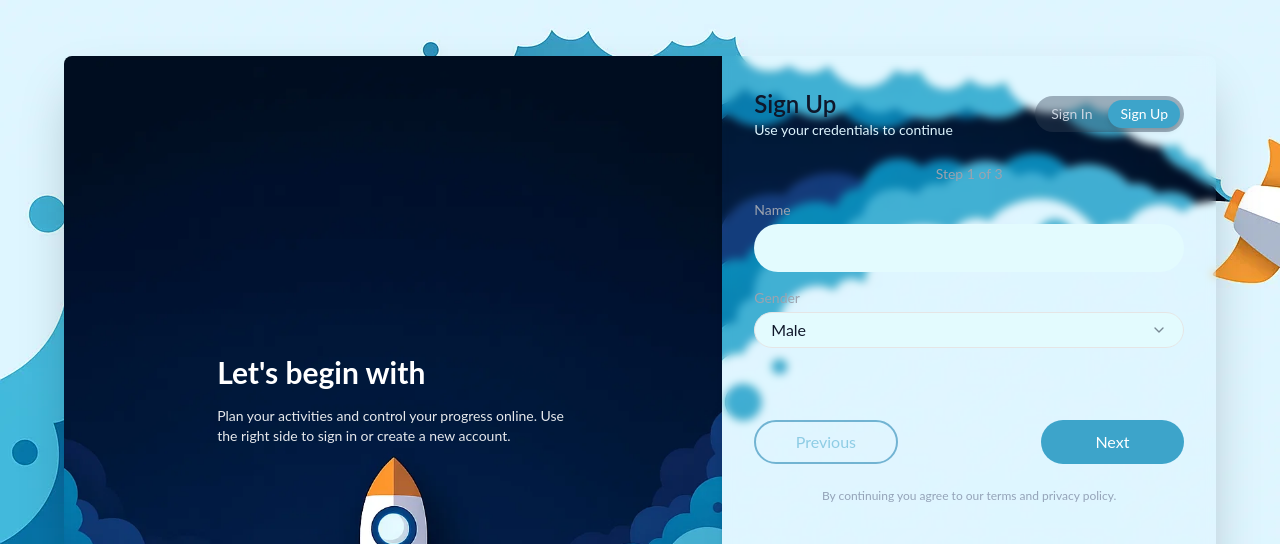
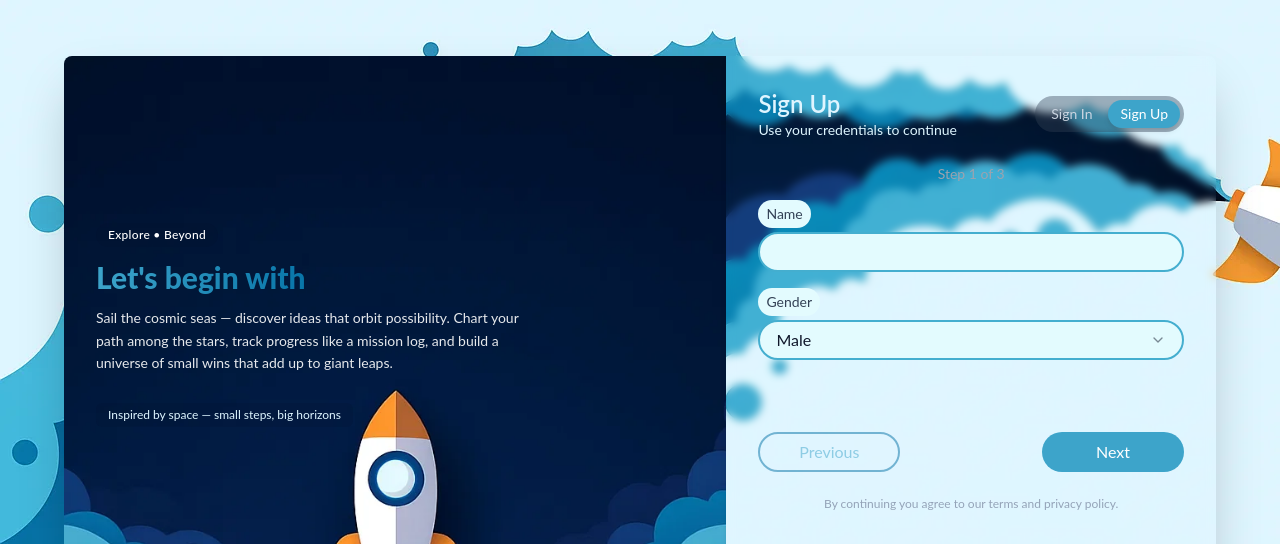
Before and after one commit to JulfyAlNayeem/Dummy, a React (Vite) app in the folder frontend/: page /signup in a window 1280 px wide. Shown: the top 544 px of the page. Built offline with nearby package versions, Linux system fonts and the light colour scheme; no server answers.

Commit message:
Signin and signup page modification

```diff
--- a/frontend/src/components/signinandup/AuthWrapper.jsx
+++ b/frontend/src/components/signinandup/AuthWrapper.jsx
@@ -27,14 +27,26 @@ const AuthWrapper = ({ children, pageName, welcomeMessage }) => {
     <main className="min-h-screen w-full bg-signin flex items-center justify-center">
       <div className="flex w-full max-w-6xl h-screen md:h-[86vh] shadow-2xl rounded-lg overflow-hidden flex-col md:flex-row">
         {/* Left illustration / marketing area */}
-        <div className="hidden md:flex w-2/3 bg-cover bg-center items-center justify-center bg-rocketsmall" >
-          <div className="p-12 text-white max-w-md">
-            {/* Example content: keep simple so it's easy to customize */}
-            <h2 className="text-3xl font-bold mb-4">{welcomeMessage || 'Welcome'}</h2>
-            <p className="text-sm opacity-90">
-              Plan your activities and control your progress online. Use the right side to
-              sign in or create a new account.
-            </p>
+        <div className="hidden md:flex w-2/3 bg-cover bg-bottom pt-2 items-center justify-start px-8 -mt-40 bg-rocketsmall" >
+          <div className=" text-white  max-w-md">
+              {/* Stylish space-themed content for the left panel */}
+              <div className="inline-block mb-3 px-3 py-1 rounded-full bg-[#001231]/30 text-xs font-medium tracking-wide">
+                Explore • Beyond
+              </div>
+
+              <h2 className="text-3xl font-extrabold mb-3 bg-clip-text text-transparent bg-gradient-to-r from-[#3da4ca] via-[#0472a6] to-[#001231]">
+                {welcomeMessage || 'Welcome'}
+              </h2>
+
+              <p className="text-sm opacity-90 leading-relaxed mb-4">
+                Sail the cosmic seas — discover ideas that orbit possibility. Chart your
+                path among the stars, track progress like a mission log, and build a
+                universe of small wins that add up to giant leaps.
+              </p>
+
+              <div className="mt-3 text-xs text-[#def6ff] bg-[#001231]/20 inline-block px-3 py-1 rounded-md">
+                Inspired by space — small steps, big horizons
+              </div>
           </div>
         </div>
 
@@ -45,7 +57,7 @@ const AuthWrapper = ({ children, pageName, welcomeMessage }) => {
           <div className="w-full h-full p-8 backdrop-blur-sm  shadow-md">
             <div className="mb-6 flex justify-between items-center">
               <div>
-                <h1 className="text-2xl font-semibold text-slate-900">{pageName || 'Auth'}</h1>
+                <h1 className="text-2xl font-semibold text-[#dff5ff]">{pageName || 'Auth'}</h1>
                 <p className="text-sm text-[#def6ff]">Use your credentials to continue</p>
               </div>
               <div className="flex items-center justify-center w-auto">
--- a/frontend/src/pages/SignIn.jsx
+++ b/frontend/src/pages/SignIn.jsx
@@ -71,7 +71,7 @@ const SignIn = () => {
     <AuthWrapper welcomeMessage="Welcome to " pageName="Sign In">
       <form className="space-y-4" onSubmit={handleSubmit}>
         <div>
-          <label className="text-sm text-gray-400 capitalize block mb-1">
+          <label className="inline-block text-sm text-slate-700 bg-[#e3fbfe] px-2 py-1 rounded-full capitalize mb-1">
             Email
           </label>
           <Input
@@ -80,12 +80,12 @@ const SignIn = () => {
             value={formData.email}
             onChange={handleChange}
             placeholder="Enter email"
-            className="w-full bg-[#e3fbfe] text-slate-900 text-base outline-none px-4 py-3 rounded-full border-0 focus-visible:ring-0"
+              className="w-full bg-[#e3fbfe] h-10 text-[#43aece] text-base outline-none px-4 py-3 rounded-full border-2 border-[#44aecf] focus-visible:ring-0"
           />
           {errors.email && <span className="text-red-500">{errors.email}</span>}
         </div>
         <div>
-          <label className="text-sm text-gray-400 capitalize block mb-1">
+          <label className="inline-block text-sm text-slate-700 bg-[#e3fbfe] px-2 py-1 rounded-full capitalize mb-1">
             Password
           </label>
           <div className="relative">
@@ -95,7 +95,7 @@ const SignIn = () => {
               value={formData.password}
               onChange={handleChange}
               placeholder="Enter password"
-              className="w-full bg-[#e3fbfe] text-slate-900 text-base outline-none px-4 py-3 pr-10 rounded-full border-0 focus-visible:ring-0"
+                className="w-full bg-[#e3fbfe] text-[#43aece] text-base outline-none px-4 py-4 h-10 pr-10 rounded-full border-2 border-[#44aecf] focus-visible:ring-0"
             />
             <button
               type="button"
@@ -111,7 +111,7 @@ const SignIn = () => {
         </div>
         <button
           type="submit"
-          className="w-full bg-[#3da4ca] hover:bg-[#0472a6] text-white rounded-full py-2 relative overflow-hidden group"
+          className="w-full h-10 flex items-center justify-center bg-[#3da4ca] hover:bg-[#0472a6] text-white rounded-full relative overflow-hidden group"
           disabled={isSubmitting}
         >
           <span className="relative z-10">
--- a/frontend/src/pages/SignUp.jsx
+++ b/frontend/src/pages/SignUp.jsx
@@ -103,25 +103,25 @@ const SignUp = () => {
         return (
           <>
             <div>
-              <label className="text-sm text-gray-400 capitalize block mb-1"> Name </label>
+              <label className="inline-block text-sm text-slate-700 bg-[#e3fbfe] px-2 py-1 rounded-full capitalize mb-1"> Name </label>
               <input
                 type="text"
                 name="name"
                 value={formData.name}
                 onChange={handleChange}
-                className="w-full bg-[#e3fbfe] text-slate-900 text-base outline-none px-4 py-3 rounded-full border-0"
+                  className="w-full bg-[#e3fbfe] h-10 text-slate-900 text-base outline-none px-4 py-3 rounded-full border-2 border-[#44aecf]"
               />
               {errors.name && <span className="text-red-500">{errors.name}</span>}
             </div>
             <div>
-              <label className="text-sm text-gray-400 capitalize block mb-1"> Gender </label>
+              <label className="inline-block text-sm text-slate-700 bg-[#e3fbfe] px-2 py-1 rounded-full capitalize mb-1"> Gender </label>
               <Select
                 value={formData.gender}
                 defaultValue="male"
                 onValueChange={(val) => handleChange({ target: { name: "gender", value: val } })}
               >
                 <SelectTrigger
-                  className="w-full bg-[#e3fbfe] text-slate-900 text-base focus:ring-0 focus:outline-none rounded-full shadow-none px-4 py-3"
+                  className="w-full h-10 bg-[#e3fbfe] text-slate-900 text-base focus:ring-0 focus:outline-none rounded-full shadow-none px-4 flex items-center border-2 border-[#44aecf]"
                 >
                   <SelectValue placeholder="Select your gender" />
                 </SelectTrigger>
@@ -155,24 +155,24 @@ const SignUp = () => {
         return (
           <>
             <div>
-              <label className="text-sm text-gray-400 capitalize block mb-1">Fake Email </label>
+              <label className="inline-block text-sm text-slate-700 bg-[#e3fbfe] px-2 py-1 rounded-full capitalize mb-1">Fake Email </label>
               <input
                 type="email"
                 name="email"
                 value={formData.email}
                 onChange={handleChange}
-                className="w-full bg-[#e3fbfe] text-slate-900 text-base outline-none px-4 py-3 rounded-full border-0"
+                  className="w-full bg-[#e3fbfe] h-10 text-slate-900 text-base outline-none px-4 py-3 rounded-full border-2 border-[#44aecf]"
               />
               {errors.email && <span className="text-red-500 text-xs">{errors.email}</span>}
             </div>
             <div>
-              <label className="text-sm text-gray-400 capitalize block mb-1"> Re-enter Fake Email </label>
+              <label className="inline-block text-sm text-slate-700 bg-[#e3fbfe] px-2 py-1 rounded-full capitalize mb-1"> Re-enter Fake Email </label>
               <input
                 type="email"
                 name="reEnterEmail"
                 value={formData.reEnterEmail}
                 onChange={handleChange}
-                className="w-full bg-[#e3fbfe] text-slate-900 text-base outline-none px-4 py-3 rounded-full border-0"
+                  className="w-full bg-[#e3fbfe] h-10 text-slate-900 text-base outline-none px-4 py-3 rounded-full border-2 border-[#44aecf]"
               />
               {errors.reEnterEmail && <span className="text-red-500">{errors.reEnterEmail}</span>}
             </div>
@@ -183,24 +183,24 @@ const SignUp = () => {
         return (
           <>
             <div>
-              <label className="text-sm text-gray-400 capitalize block mb-1"> Password </label>
+              <label className="inline-block text-sm text-slate-700 bg-[#e3fbfe] px-2 py-1 rounded-full capitalize mb-1"> Password </label>
               <input
                 type="password"
                 name="password"
                 value={formData.password}
                 onChange={handleChange}
-                className="w-full bg-[#e3fbfe] text-slate-900 text-base outline-none px-4 py-3 rounded-full border-0"
+                  className="w-full bg-[#e3fbfe] h-10 text-slate-900 text-base outline-none px-4 py-3 rounded-full border-2 border-[#44aecf]"
               />
               {errors.password && <span className="text-red-500">{errors.password}</span>}
             </div>
             <div>
-              <label className="text-sm text-gray-400 capitalize block mb-1"> Re-enter Password </label>
+              <label className="inline-block text-sm text-slate-700 bg-[#e3fbfe] px-2 py-1 rounded-full capitalize mb-1"> Re-enter Password </label>
               <input
                 type="password"
                 name="reEnterPassword"
                 value={formData.reEnterPassword}
                 onChange={handleChange}
-                className="w-full bg-[#e3fbfe] text-slate-900 text-base outline-none px-4 py-3 rounded-full border-0 mb-10"
+                  className="w-full bg-[#e3fbfe] h-10 text-slate-900 text-base outline-none px-4 py-3 rounded-full border-2 border-[#44aecf] mb-10"
               />
               {errors.reEnterPassword && <span className="text-red-500">{errors.reEnterPassword}</span>}
             </div>
@@ -225,7 +225,7 @@ const SignUp = () => {
             type="button"
             onClick={handlePrevious}
             disabled={currentStep === 1}
-            className={`w-1/3 bg-transparent border-2 border-[#0472a6] text-[#3da4ca] rounded-full py-2 ${currentStep === 1 ? 'opacity-50 cursor-not-allowed' : ''}`}
+            className={`w-1/3 h-10 flex items-center justify-center bg-transparent border-2 border-[#0472a6] text-[#3da4ca] rounded-full ${currentStep === 1 ? 'opacity-50 cursor-not-allowed' : ''}`}
           >
             Previous
           </button>
@@ -233,7 +233,7 @@ const SignUp = () => {
             <button
               type="button"
               onClick={handleNext}
-              className="w-1/3 bg-[#3da4ca] hover:bg-[#0472a6] text-white rounded-full py-2 relative overflow-hidden group"
+              className="w-1/3 h-10 flex items-center justify-center bg-[#3da4ca] hover:bg-[#0472a6] text-white rounded-full relative overflow-hidden group"
             >
               <span className="relative z-10">Next</span>
             </button>
@@ -241,7 +241,7 @@ const SignUp = () => {
             <button
               type="submit"
               onClick={handleSubmit}
-              className="w-1/3 bg-[#3da4ca] hover:bg-[#0472a6] text-white rounded-full py-2 relative overflow-hidden group"
+              className="w-1/3 h-10 flex items-center justify-center bg-[#3da4ca] hover:bg-[#0472a6] text-white rounded-full relative overflow-hidden group"
             >
               <span className="relative z-10">Sign Up</span>
             </button>
```
Also changed, not shown: 1 other file (tests, documents, lock files or other folders).
